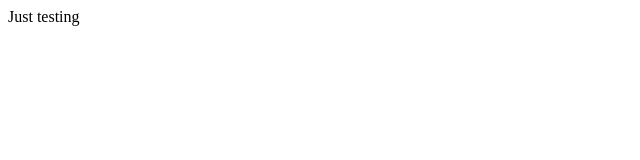
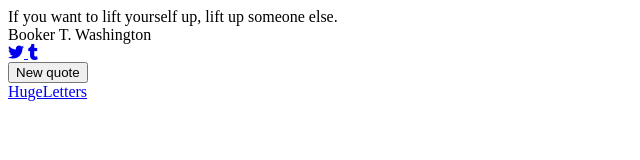
Before and after one commit to HugeLetters/Fact-Generator, a plain HTML site: page Main.html in a window 1280 px wide. Shown: the whole page, without its empty margins (0-640 px from the left). Drawn offline with nearby package versions, Linux system fonts and the light colour scheme; files that its build step writes are made by us from their sources.

Commit message:
Basic page structure

```diff
--- a/Main.css
+++ /dev/null
@@ -1 +0,0 @@
-/*# sourceMappingURL=Main.css.map */
--- a/Main.html
+++ b/Main.html
@@ -2,12 +2,38 @@
 <html>
 
 <head>
+    <script src="https://kit.fontawesome.com/02160b466b.js" crossorigin="anonymous"></script>
     <link rel="stylesheet" href="Main.css" />
     <title>Main Page</title>
 </head>
 
 <body>
-    <div id="test">Just testing</div>
+    <main>
+        <div id="quote-box">
+            <div id="quote">
+                <div id="text">
+                    If you want to lift yourself up, lift up someone else.
+                </div>
+                <div id="author">
+                    Booker T. Washington
+                </div>
+            </div>
+            <div id="postToSocials">
+                <a id="tweet-quote" href="https://twitter.com" target="_blank">
+                    <i class="fa-brands fa-twitter"></i>
+                </a>
+                <a id="tumble-quote" href="https://tumblr.com" target="_blank">
+                    <i class="fa-brands fa-tumblr"></i>
+                </a>
+            </div>
+            <button id="new-quote">
+                New quote
+            </button>
+        </div>
+        <div id="page-author">
+            <a href="https://github.com/HugeLetters" target="_blank" >HugeLetters</a>
+        </div>
+    </main>
 </body>
 
 </html>
```
